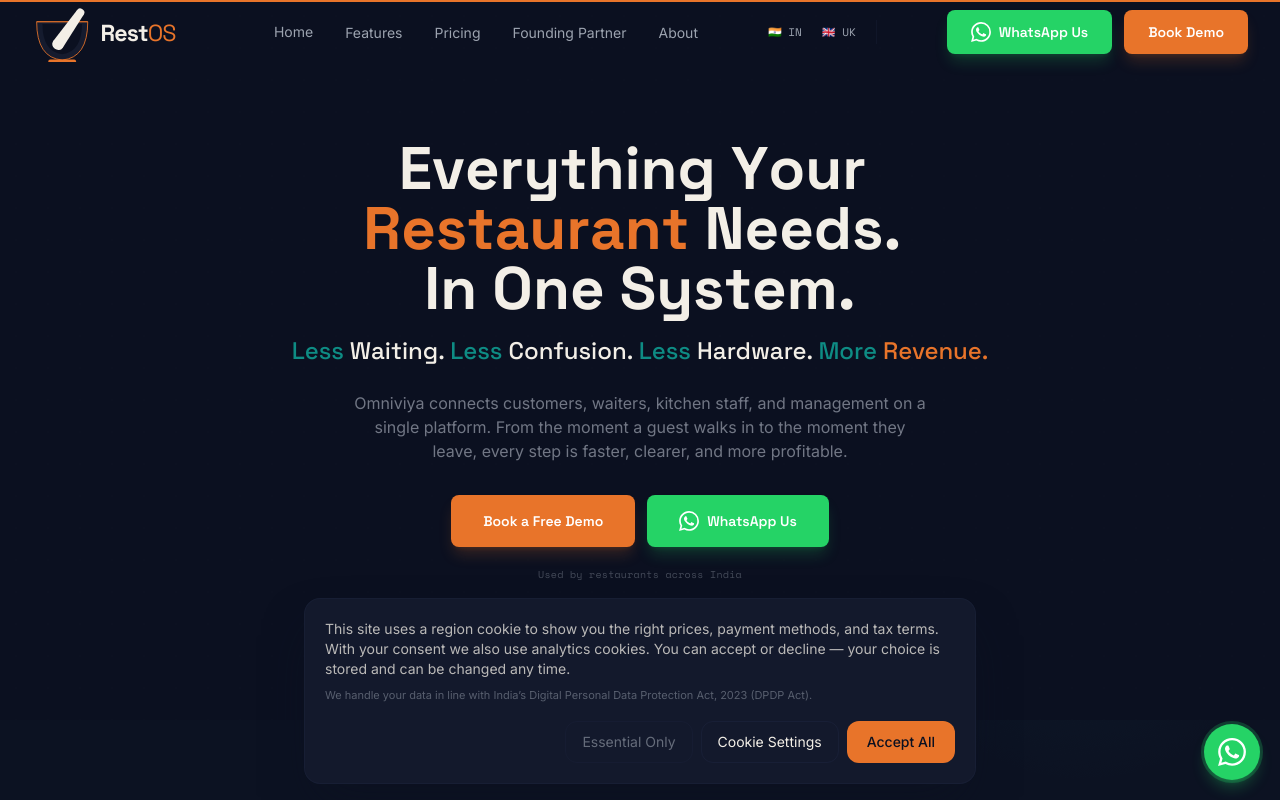
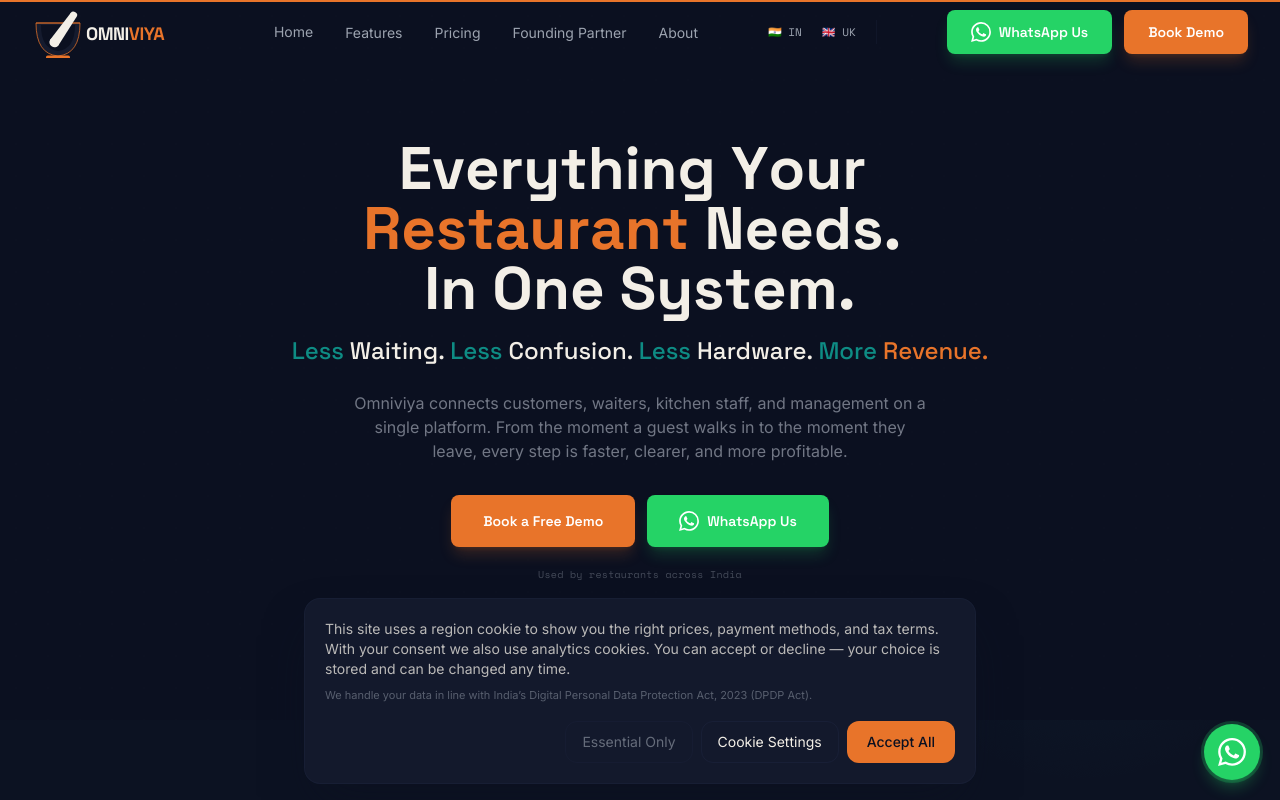
Before and after one commit to omniviyaai/RestOSWebsite, a Next.js app: page /in/features in a window 1280 px wide. Shown: the top 800 px of the page. Built offline with nearby package versions, Linux system fonts and the light colour scheme.

Commit message:
feat(rebrand): update static logo to OMNI/VIYA wordmark

```diff
--- a/src/components/ui/Logo.tsx
+++ b/src/components/ui/Logo.tsx
@@ -11,11 +11,11 @@
     return (
       <svg
         width={width ?? 180}
-        viewBox="0 0 310 104"
+        viewBox="0 0 360 104"
         fill="none"
         xmlns="http://www.w3.org/2000/svg"
         className={className}
-        aria-label="RestOS"
+        aria-label="Omniviya"
         role="img"
       >
         {/* MORTAR */}
@@ -31,17 +31,17 @@
           <ellipse cx="72" cy="14" rx="7" ry="6" fill="#F3EFE7" />
         </g>
 
-        {/* WORDMARK — "RestOS" only, no tagline */}
+        {/* WORDMARK — "OMNIVIYA" only, no tagline */}
         <text
-          x="118"
+          x="108"
           y="68"
           fontFamily="Space Grotesk, sans-serif"
-          fontSize="40"
-          letterSpacing="-1.5"
+          fontSize="36"
+          letterSpacing="-1"
           fill="#F3EFE7"
         >
-          <tspan fontWeight="700">Rest</tspan>
-          <tspan fill="#E8742A" fontWeight="300">OS</tspan>
+          <tspan fontWeight="700">OMNI</tspan>
+          <tspan fill="#E8742A" fontWeight="700">VIYA</tspan>
         </text>
       </svg>
     )
@@ -54,7 +54,7 @@
         fill="none"
         xmlns="http://www.w3.org/2000/svg"
         className={className}
-      aria-label="RestOS — Restaurant Operating System"
+        aria-label="Omniviya — Restaurant Operating System"
         role="img"
       >
         {/* MORTAR */}
@@ -72,15 +72,15 @@
 
         {/* WORDMARK */}
         <text
-        x="118"
+          x="108"
           y="68"
           fontFamily="Space Grotesk, sans-serif"
-        fontSize="40"
-        letterSpacing="-1.5"
+          fontSize="36"
+          letterSpacing="-1"
           fill="#F3EFE7"
         >
-        <tspan fontWeight="700">Rest</tspan>
-        <tspan fill="#E8742A" fontWeight="300">OS</tspan>
+          <tspan fontWeight="700">OMNI</tspan>
+          <tspan fill="#E8742A" fontWeight="700">VIYA</tspan>
         </text>
 
       {/* TAGLINE */}
```
Lines whose indentation alone changed are shown as unchanged.
